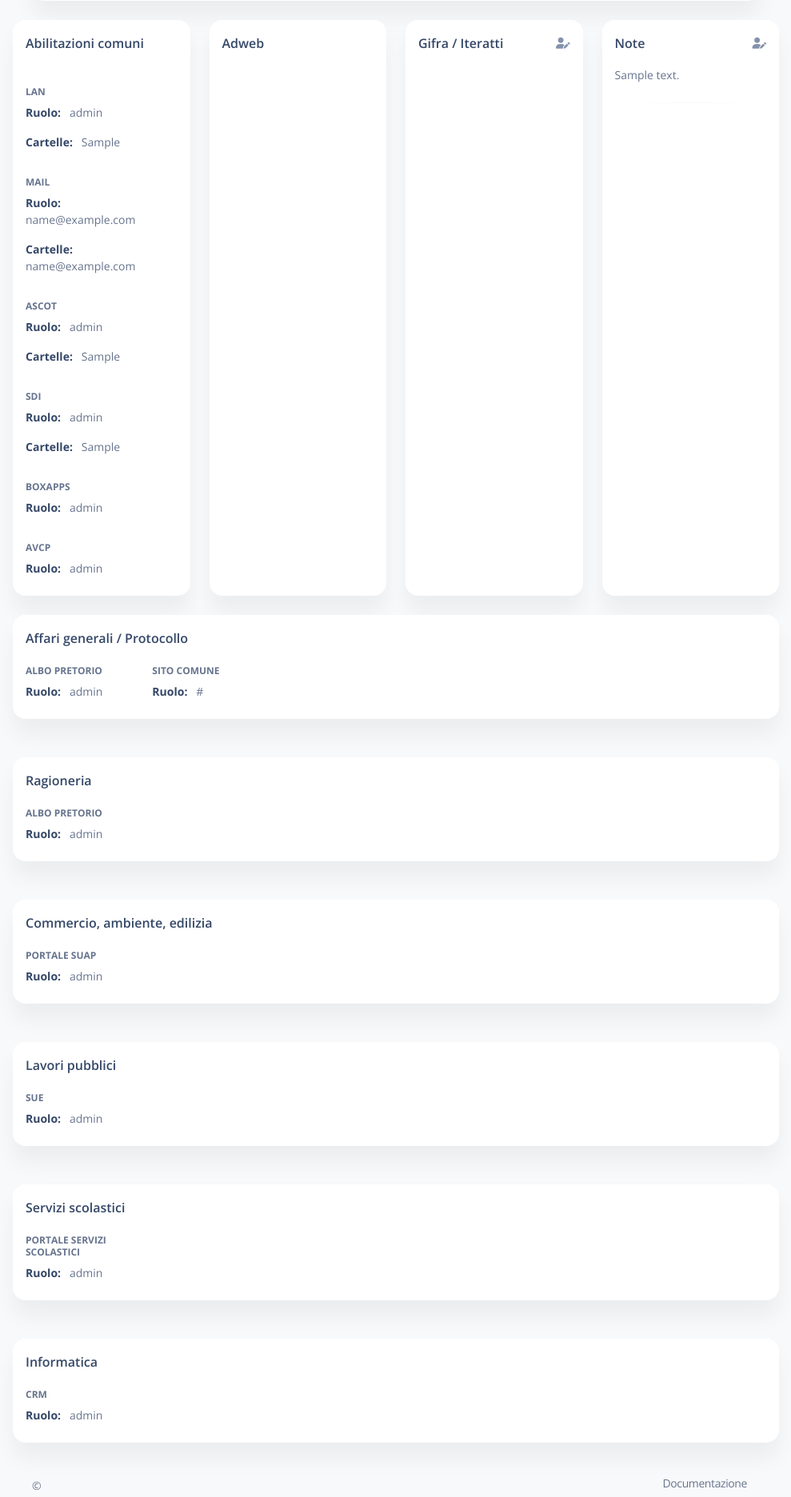
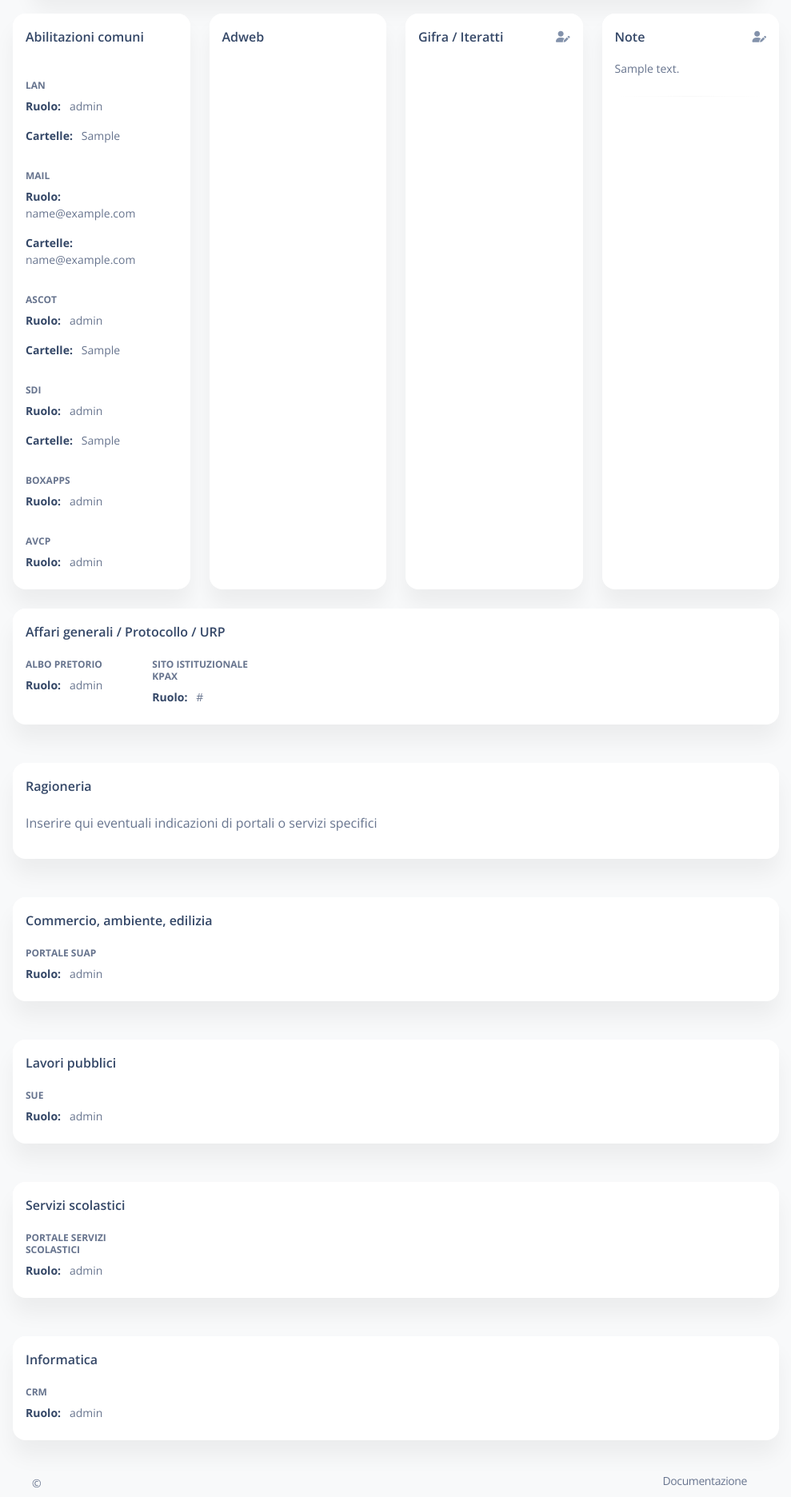
Before and after one commit to flond7/handleUsers, a Django app: template handleUsers/api/templates/profile.html in a window 1280 px wide. Shown: the part 437-2309 px from the top of the page at 80% size, without its empty margins (282-1271 px from the left). Run offline with Django 4.2, Linux system fonts and the light colour scheme; the template is opened without the code that fills it: most values are stand-ins (such as "Sample title", 1, 10 or a date in 2020); some libraries are stand-ins or nearby versions.

Commit message:
added custom user images

```diff
--- a/handleUsers/api/templates/profile.html
+++ b/handleUsers/api/templates/profile.html
@@ -15,11 +15,19 @@
       <div class="card card-body blur shadow-blur mx-4 mt-n6 overflow-hidden">
         <div class="row gx-4">
           <div class="col-auto">
-            <div class="avatar avatar-xl position-relative">
+            <div class="avatar-xl position-relative">
               {% if u.get_lanRole_display == 'Amministratore'%}
-              <img src= "{% static 'img/admin_mini.jpg' %}"  alt="profile_image" class="w-100 border-radius-lg shadow-sm">
-              {% else  %}
-              <img src="{{ ASSETS_ROOT }}/img/bruce-mars.jpg" alt="profile_image" class="w-100 border-radius-lg shadow-sm">
+                <img src= "{% static 'img/admin_mini.jpg' %}"  class="w-100 border-radius-lg shadow-sm avatar-border">
+              {% elif u.get_office_display == 'Politico' %}
+                <img src="{% static 'img/viking_blue.png' %}" class="w-100 border-radius-lg shadow-sm avatar-border-blue">
+              {% elif u.get_office_display == 'Segreteria' %}
+                <img src="{% static 'img/vikingessa_yellow.png' %}" class="w-100 border-radius-lg shadow-sm avatar-border-yellow">
+              {% elif u.get_office_display == 'Urp' %}
+                <img src="{% static 'img/viking_yellow.png' %}" class="w-100 border-radius-lg shadow-sm avatar-border-yellow">
+              {% elif u.get_office_display == 'LLPP' %}
+                <img src="{% static 'img/vikingessa_green.png' %}" class="w-100 border-radius-lg shadow-sm avatar-border-green">
+              {% else %}
+                <img src="{% static 'img/viking.png' %}" class="w-100 border-radius-lg shadow-sm avatar-border">
               {% endif %}
             </div>
           </div>
@@ -33,7 +41,7 @@
               </p>
             </div>
           </div>
-          <div class="col-lg-4 col-md-6 my-sm-auto ms-sm-auto me-sm-0 mx-auto mt-3">
+          {% comment %} <div class="col-lg-4 col-md-6 my-sm-auto ms-sm-auto me-sm-0 mx-auto mt-3">
             <div class="nav-wrapper position-relative end-0">
               <ul class="nav nav-pills nav-fill p-1 bg-transparent" role="tablist">
                 <li class="nav-item">
@@ -78,7 +86,7 @@
                 </li>
               </ul>
             </div>
-          </div>
+          </div> {% endcomment %}
         </div>
       </div>
 
@@ -201,7 +209,7 @@
         <div class="col-12 mt-4">
           <div class="card mb-4">
             <div class="card-header pb-0 p-3">
-              <h6 class="mb-1">Affari generali / Protocollo</h6>
+              <h6 class="mb-1">Affari generali / Protocollo / URP</h6>
             </div>
             <div class="card-body p-3">
               <div class="row">
@@ -209,13 +217,13 @@
                   <div class="card card-blog card-plain">
                     <h6 class="text-uppercase text-body text-xs font-weight-bolder">Albo pretorio</h6>
                     <ul class="list-group">
-                      <li class="list-group-item border-0 ps-0 pt-0 text-sm"><strong class="text-dark">Ruolo:</strong> &nbsp; {{u.get_alboPretorioRole_display}}</li>
+                      <li class="list-group-item border-0 ps-0 pt-0 text-sm"><strong class="text-dark">Ruolo:</strong> &nbsp; {{u.get_alboPretRole_display}}</li>
                     </ul>
                   </div>
                 </div>
                 <div class="col-xl-2 col-md-6 mb-xl-0 mb-4">
                   <div class="card card-blog card-plain">
-                    <h6 class="text-uppercase text-body text-xs font-weight-bolder">Sito Comune</h6>
+                    <h6 class="text-uppercase text-body text-xs font-weight-bolder">Sito istituzionale Kpax</h6>
                     <ul class="list-group">
                       <li class="list-group-item border-0 ps-0 pt-0 text-sm"><strong class="text-dark">Ruolo:</strong> &nbsp; {{u.get_websiteRole_display}}</li>
                     </ul>
@@ -233,7 +241,8 @@
               <h6 class="mb-1">Ragioneria</h6>
             </div>
             <div class="card-body p-3">
-              <div class="row">
+              <p>Inserire qui eventuali indicazioni di portali o servizi specifici</p>
+              {% comment %} <div class="row">
                 <div class="col-xl-2 col-md-6 mb-xl-0 mb-4">
                   <div class="card card-blog card-plain">
                     <h6 class="text-uppercase text-body text-xs font-weight-bolder">Albo pretorio</h6>
@@ -242,7 +251,7 @@
                     </ul>
                   </div>
                 </div>
-              </div>
+              </div> {% endcomment %}
             </div>
           </div>
         </div>
```
Also changed, not shown: handleUsers/api/templates/user_overview.html (+10 -1 lines).
